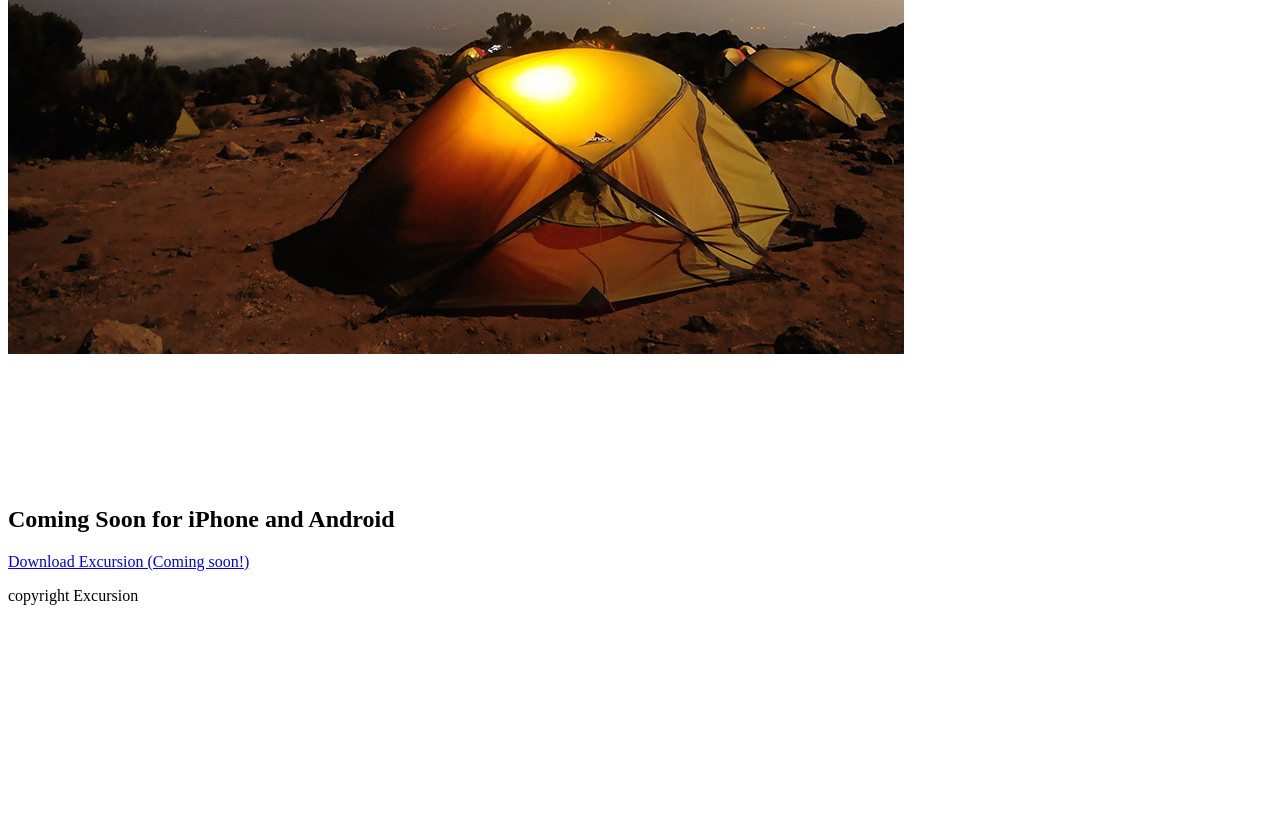
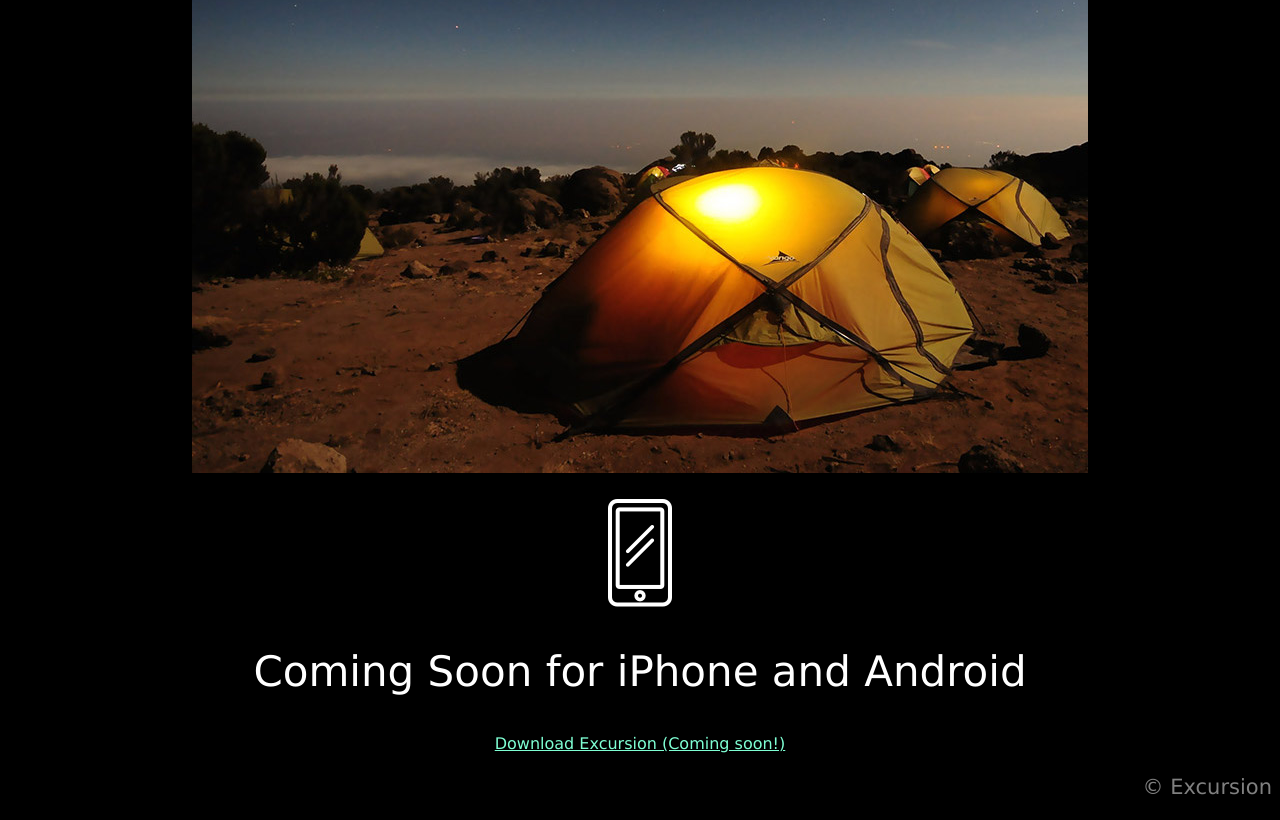
Before and after one commit to lds-sandbox/excursion, a plain HTML site: page index.html in a window 1280 px wide. Shown: the part 542-1362 px from the top of the page. Before the commit the page ends 1163 px from the top, so only its background shows below. Drawn offline with Linux system fonts and the light colour scheme.

Commit message:
refined index and created css logic

```diff
--- a/index.html
+++ b/index.html
@@ -5,7 +5,7 @@
     </head>
     <body>
         <h1>Discover hidden places in the world around you</h1>
-        <p><a href="#">Download Excursion (Coming soon!)</a></p>
+        <p><a class="download-link" href="#">Download Excursion (Coming soon!)</a></p>
         <video autoplay="" muted="" loop="">
             <source src="./resources/videos/excursion.mp4" type="video/mp4">
         </video>
@@ -14,7 +14,9 @@
         <p><img src="./resources/images/camp.jpg" /></p>
         <p><img src="./resources/images/phone.png" /></p>
         <h2>Coming Soon for iPhone and Android</h2>
-        <p><a href="#">Download Excursion (Coming soon!)</a></p>
-        <p>copyright Excursion</p>
+        <p><a class="download-link" href="#">Download Excursion (Coming soon!)</a></p>
+        <div class="footer">
+            <p>© Excursion</p>
+        </div>
     </body>
 </html>
--- a/resources/css/style.css
+++ b/resources/css/style.css
@@ -0,0 +1,31 @@
+body {
+    font-family: Verdana, sans-serif;
+    text-align: center;
+    background-color: black;
+    color: white;
+}
+
+.download-link {
+    color: aquamarine;
+    font-size: 16px;
+}
+
+h1 {
+    font-weight: normal;
+    font-size: 50px;
+}
+
+h2 {
+    font-weight: 300;
+    font-size: 42px;
+}
+
+p {
+    font-size: 21px;
+    color: gray;
+}
+
+.footer {
+    text-align: right;
+    color: gray;
+}
```
